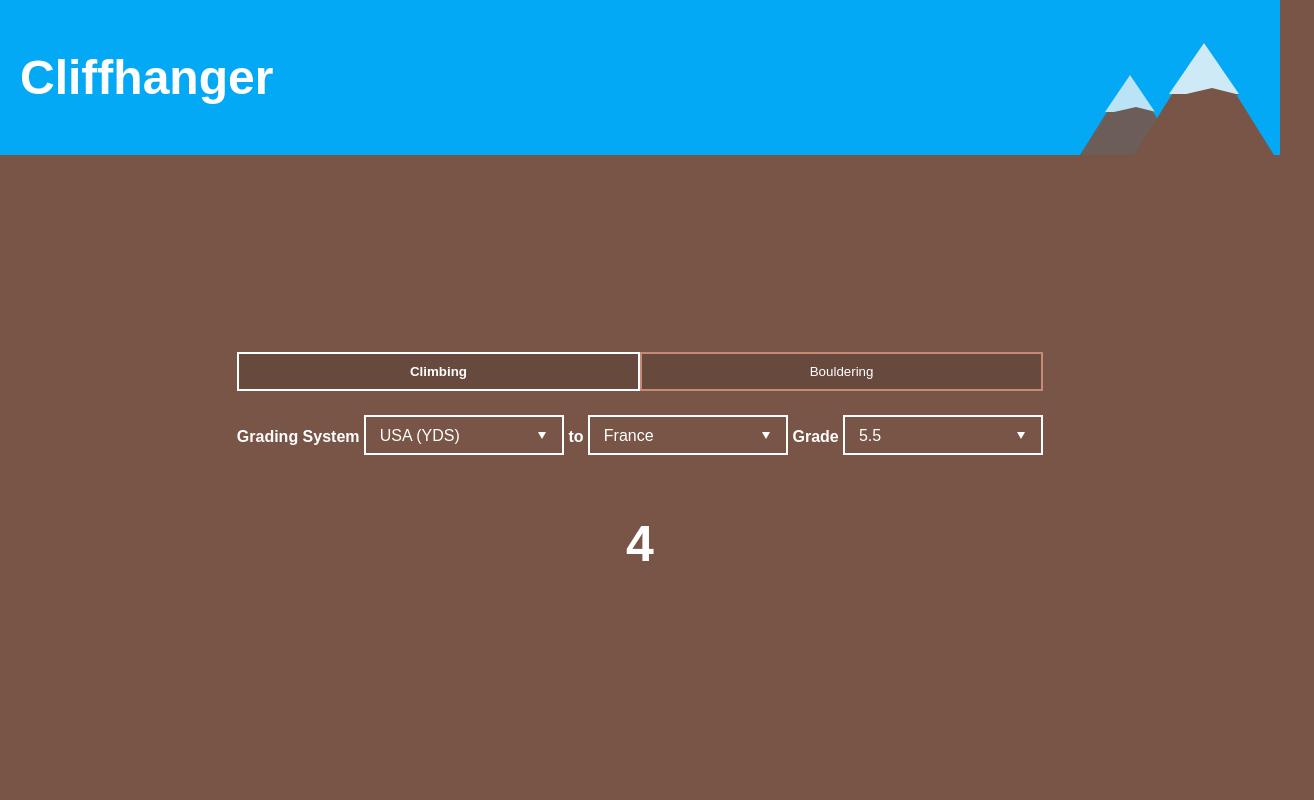
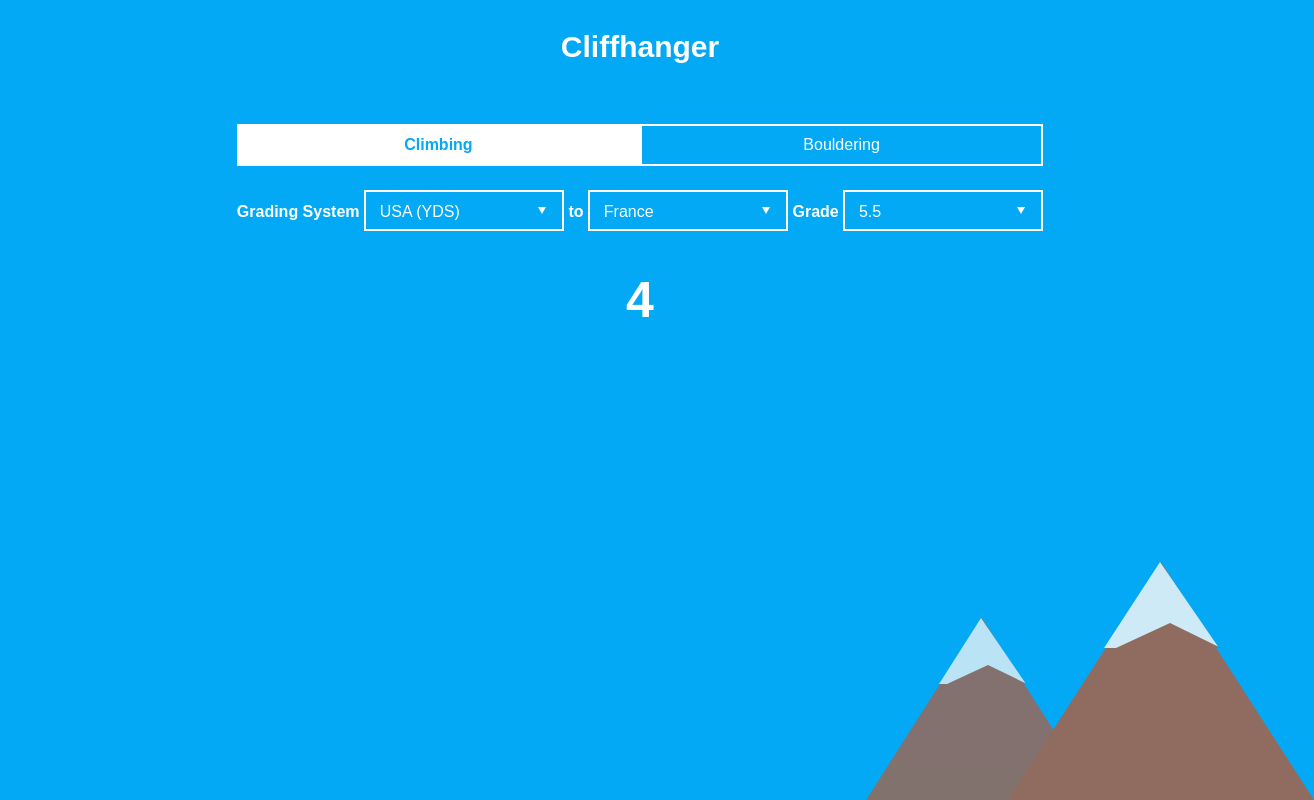
Before and after one commit to Granze/cliffhanger, a website: page app/index.html in a window 1280 px wide. Shown: the whole page, 1314 px wide, since content can reach past the window. Drawn offline with Linux system fonts and the light colour scheme.

Commit message:
restyling

```diff
--- a/app/index.html
+++ b/app/index.html
@@ -30,17 +30,6 @@
     <div class="container">
       <header>
         <h1>Cliffhanger</h1>
-
-        <div class="mountain">
-          <div class="mountain-top">
-            <div class="mountain-cap"></div>
-          </div>
-        </div>
-        <div class="mountain-2">
-          <div class="mountain-top">
-            <div class="mountain-cap"></div>
-          </div>
-        </div>
       </header>
 
       <div class="content">
@@ -65,7 +54,17 @@
             <select name="grades" id="origin"></select>
           </div>
 
-          <div id="converted"></div>
+        <div id="converted"></div>
+        </div>
+      </div>
+      <div class="mountain">
+        <div class="mountain-top">
+          <div class="mountain-cap"></div>
+        </div>
+      </div>
+      <div class="mountain-2">
+        <div class="mountain-top">
+          <div class="mountain-cap"></div>
         </div>
       </div>
 
--- a/app/main.css
+++ b/app/main.css
@@ -2,7 +2,7 @@ html, body {
   margin: 0;
   padding: 0;
   color: #fff;
-  background: #795548;
+  background: #03A9F4;
 }
 * {
   box-sizing: border-box;
@@ -17,57 +17,57 @@ html, body {
   display: flex;
   flex: 1;
   align-self: center;
-  align-items: center;
 }
 header {
-  position: relative;
-  background: #03A9F4;
+  margin-bottom: 30px;
+  padding: 30px;
 }
 h1 {
   margin: 0;
-  padding: 50px 20px;
-  font-size: 3em;
+  font-size: 30px;
+  text-align: center;
   color: #fff;
 }
 .content label { font-weight: bold; }
 .mountain, .mountain-2 {
   position: absolute;
   bottom: 0;
-  right: 4px;
-  border-left: 50px solid transparent;
-  border-right: 50px solid transparent;
-  border-bottom: 80px solid #795548;
+  right: -20px;
+  border-left: 90px solid transparent;
+  border-right: 90px solid transparent;
+  border-bottom: 140px solid #906c60;
   z-index: 2;
-  zoom: 1.4;
+  zoom: 1.7;
 }
 .mountain-2 {
-  right: 100px;
+  right: 140px;
   z-index: 1;
-  zoom: 1;
+  zoom: 1.3;
   opacity: .9;
 }
 .mountain-top {
   position: absolute;
-  right: -25px;
-  border-left: 25px solid transparent;
-  border-right: 25px solid transparent;
-  border-bottom: 37px solid #ceeaf6;
+  right: -34px;
+  border-left: 33px solid transparent;
+  border-right: 35px solid transparent;
+  border-bottom: 51px solid #ceeaf6;
   z-index: 2;
 }
 .mountain-cap {
   position: absolute;
-  top: 32px;
-  left: -16px;
-  border-left: 22px solid transparent;
-  border-right: 20px solid transparent;
-  border-bottom: 5px solid #795548
+  top: 36px;
+  left: -26px;
+  border-left: 32px solid transparent;
+  border-right: 30px solid transparent;
+  border-bottom: 15px solid #906c60
 }
 #converted {
-  padding: 20px 0;
+  padding: 0 20px 0 20px;
   margin: 20px auto 10px auto;
   text-align: center;
   font-size: 50px;
   font-weight: bold;
+  color: #fff;
 }
 /* select-css by Filamentgroup https://github.com/filamentgroup/select-css */
 .custom-select {
@@ -135,21 +135,23 @@ h1 {
 #grade-type button {
   flex: 1;
   padding: 10px 4px;
-  border: 2px solid #c68b76;
+  border: 2px solid #fff;
   color: #fff;
-  background: #68493e;
+  font-size: 16px;
+  background-color: transparent;
 }
 
 #grade-type button.active {
   font-weight: bold;
   border: 2px solid #fff;
-  background: #68493e;
+  color: #03A9F4;
+  background: #fff;
 }
 
 /* Smartphones (portrait and landscape) ----------- */
 @media only screen and (min-device-width : 320px) and (max-device-width : 480px) {
   h1 {
-    padding: 20px;
+
   }
   .content label {
     display: block;
@@ -158,9 +160,11 @@ h1 {
     min-width: 70vw;
   }
   .mountain {
-    zoom: .8;
+    zoom: 1;
+    right: -50px;
   }
   .mountain-2 {
-    zoom: .5;
+    zoom: .7;
+    right: 100px;
   }
 }
```
